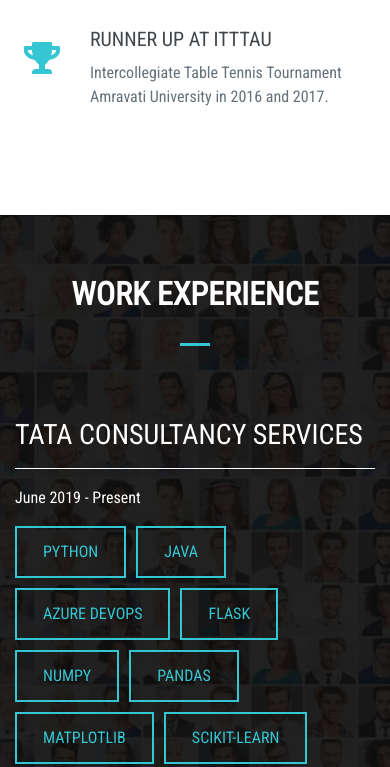
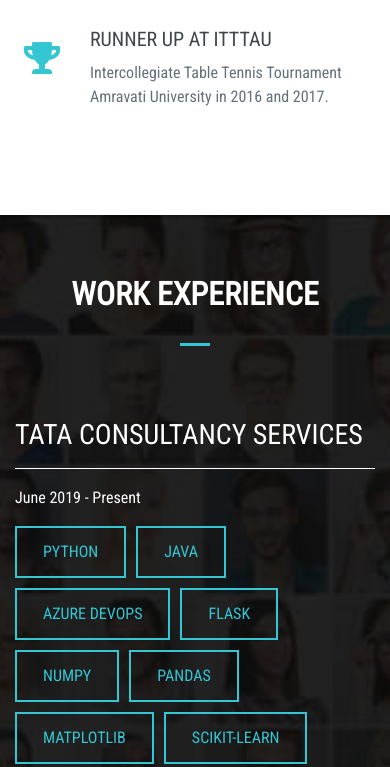
Before and after one commit to rohitidke/rohitidke.github.io, a plain HTML site: page index.html in a window 390 px wide. Shown: the part 7254-8021 px from the top of the page. Drawn offline with Linux system fonts and the light colour scheme; files whose address does not match are found by name; a web font is replaced by a local one.

Commit message:
solved issue of background fixed in mobile safari

```diff
--- a/css/style.css
+++ b/css/style.css
@@ -230,6 +230,13 @@ h3 {
     background-size: cover;
     border-left: 200px solid #fff;
     border-top: 700px solid transparent;
+}
+
+@media (max-width: 767px)
+{
+    .bg-parallax {
+        background-attachment: scroll;
+    }
 }
 
 #internship-cover {
```
Also changed, not shown: img/bg-about2.jpg.
